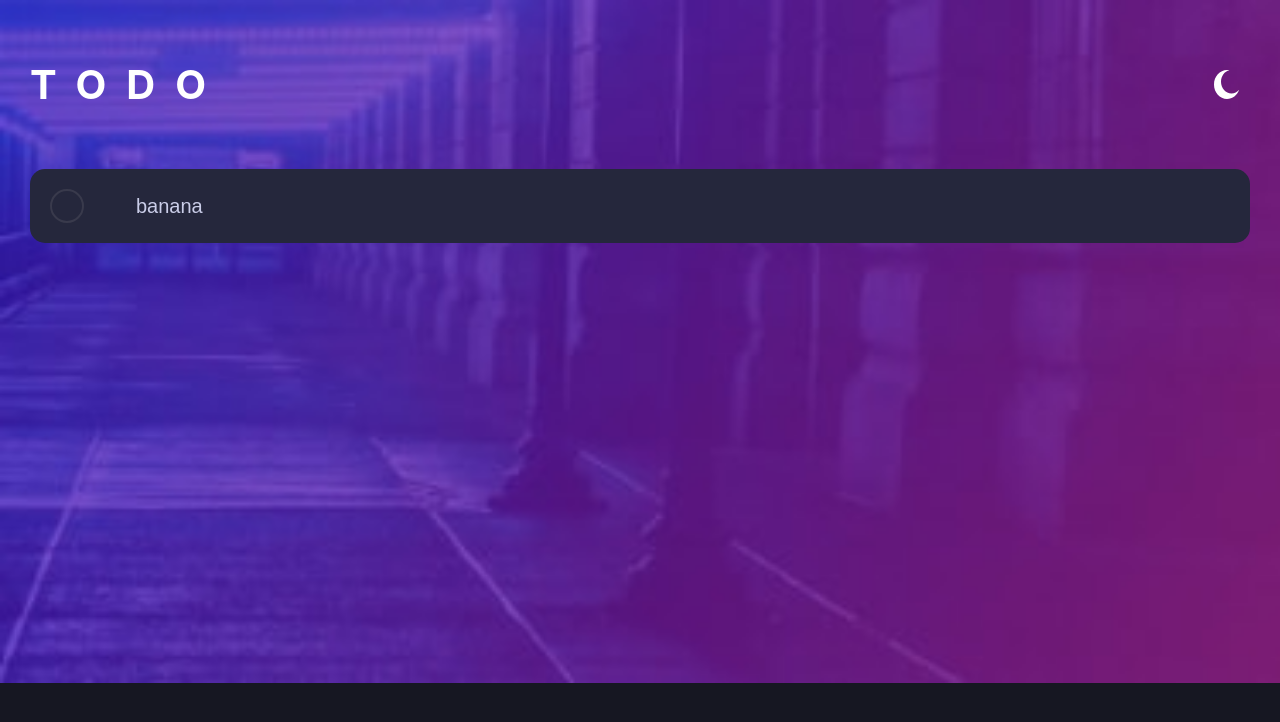
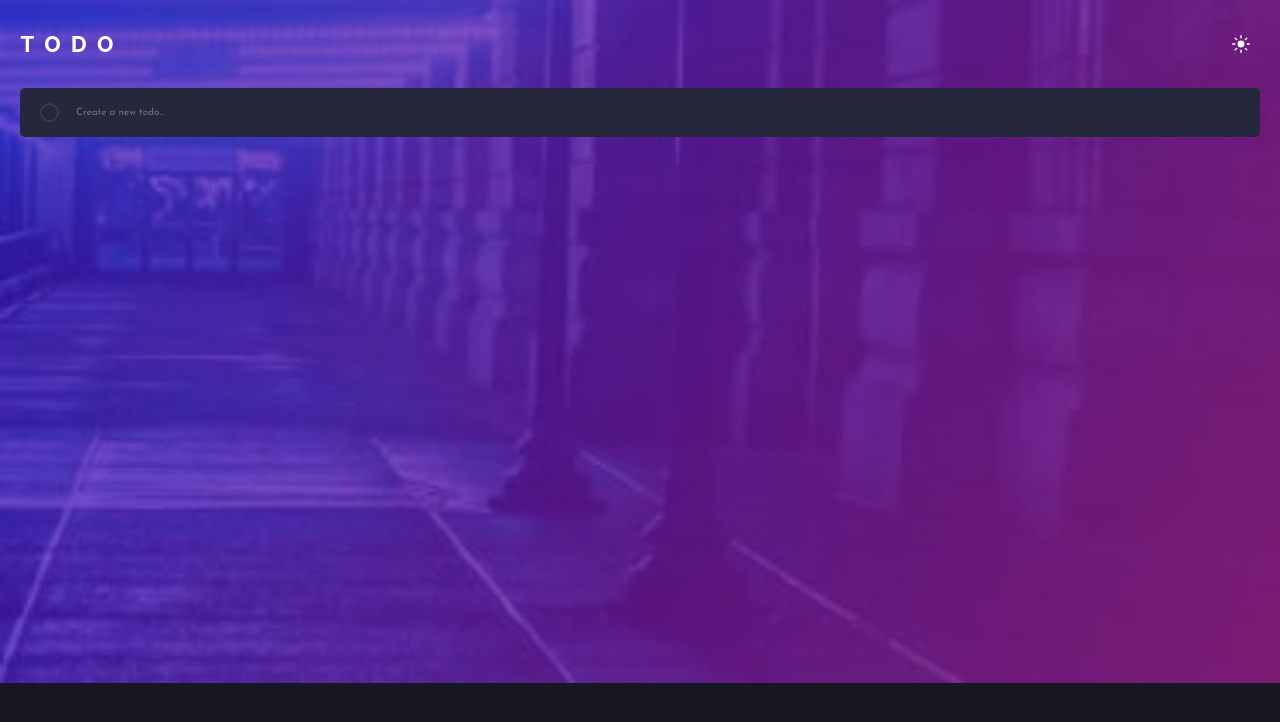
Before and after one commit to Hazipan/todo-app, a React (Create React App) app: page / in a window 1280 px wide. Shown: the top 722 px of the page. Built offline with nearby package versions, Linux system fonts and the light colour scheme.

Commit message:
Fixed issue with Input.tsx component
- Some minor CSS optimization as well

```diff
--- a/src/App.css
+++ b/src/App.css
@@ -1,7 +1,7 @@
 @import url('https://fonts.googleapis.com/css2?family=Josefin+Sans:wght@400;700&display=swap');
 
 html {
-  font-size: calc(15px + 0.390625vw);
+  font-size: 10px;
   display: block;
   padding: 0;
   margin: 0;
@@ -25,56 +25,54 @@ html {
   --font-color: hsl(234, 39%, 85%);
   --check-bubble: hsl(237, 14%, 26%);
 }
-
-main {
-  display: flex;
-  flex-direction: column;
-  justify-content: flex-start;
-}
-
 .app {
   background-color: var(--background);
   background-image: var(--background-image);
   background-repeat: no-repeat;
   background-size: 100%;
-  width: 100vw;
+  width: 100%;
   min-height: 100vh;
+}
+
+main {
+  margin: 0 20px;
 }
 
 header {
   display: flex;
   justify-content: space-between;
-  padding: 60px 30px;
+  align-items: center;
+  padding: 25px 0;
 }
 
 .title {
   margin: 0;
-  font-weight: 700;
   letter-spacing: 1rem;
+  font-size: 2.2rem
 }
 
 .icon {
-  height: initial;
+  padding: 10px;
+  height: 1.8rem;
   width: auto;
-  padding: 10px;
 }
 
-.todoContainer {
+.inputContainer {
   background-color: var(--todo-background);
-  border-radius: 15px;
-  margin: 0 30px;
+  border-radius: 5px;
   display: flex;
   justify-content: flex-start;
+  margin-bottom: 25px;
 }
 
 .checkBubble {
   border-radius: 50%;
-  width: 30px;
-  height: 30px;
+  width: 15px;
+  height: 15px;
   background-color: transparent;
   border: 2px solid var(--check-bubble);
-  margin: 20px;
-  margin-right: 50px;
+  margin: 15px;
+  margin-left: 20px;
 }
 
 .input {
@@ -82,6 +80,8 @@ header {
   border: none;
   color: var(--font-color);
   font-size: 1rem;
+  font-family: 'Josefin Sans', sans-serif;
+  font-weight: 400;
 }
 
 .input:focus {
--- a/src/App.tsx
+++ b/src/App.tsx
@@ -10,14 +10,14 @@ const App = () => {
   // state variables
   // mode for establish light mode or dark mode
   const [theme, setTheme] = useState('dark');
-  const [value, setValue] = useState('banana');
+  const [value, setValue] = useState('');
 
   // images for mode switch
   const sunIcon = './images/icon-sun.svg';
   const moonIcon = './images/icon-moon.svg';
   let icon: string;
-  if(theme === 'light'){icon = sunIcon}
-  else{icon = moonIcon};
+  if(theme === 'light'){icon = moonIcon}
+  else{icon = sunIcon};
 
   const iconClick = () => {
     if(theme === 'light') {
--- a/src/components/Input.tsx
+++ b/src/components/Input.tsx
@@ -1,14 +1,15 @@
 const Input = (props: any) => {
     return(
-        <div className='todoContainer'>
+        <div className='inputContainer'>
             <div className='checkBubble' />
             <input
                 type='text'
-                placeholder='Create a new todo'
+                placeholder='Create a new todo...'
                 className='input'
                 onKeyPress={props.onKeyPress}
                 value={props.value}
-                onChange={props.handleChange}
+                onChange={props.onChange}
+                autoCapitalize='on'
             />
         </div>
     )
```
